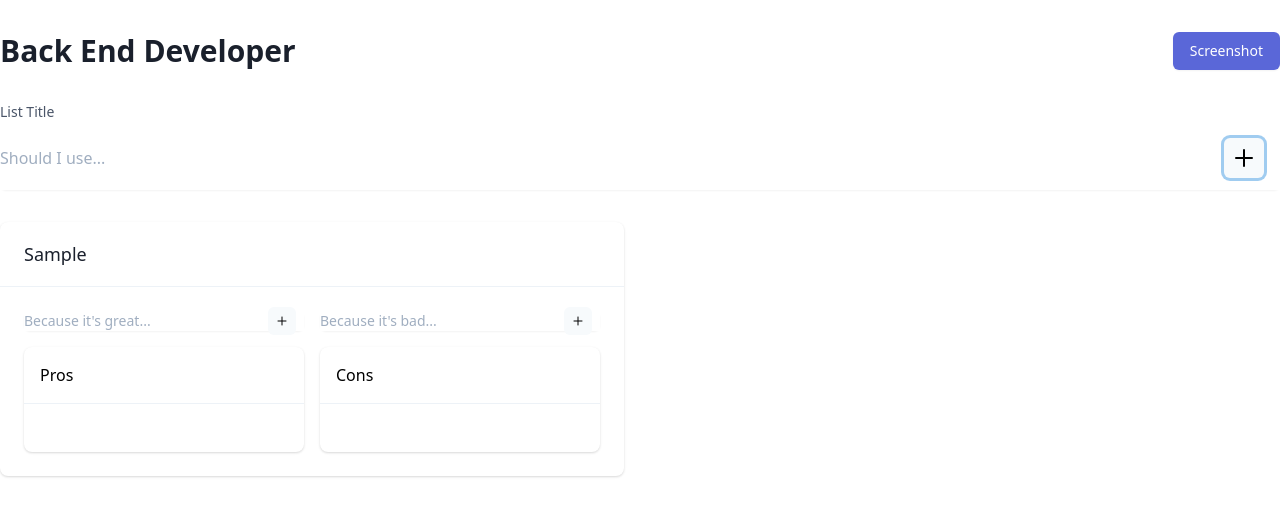
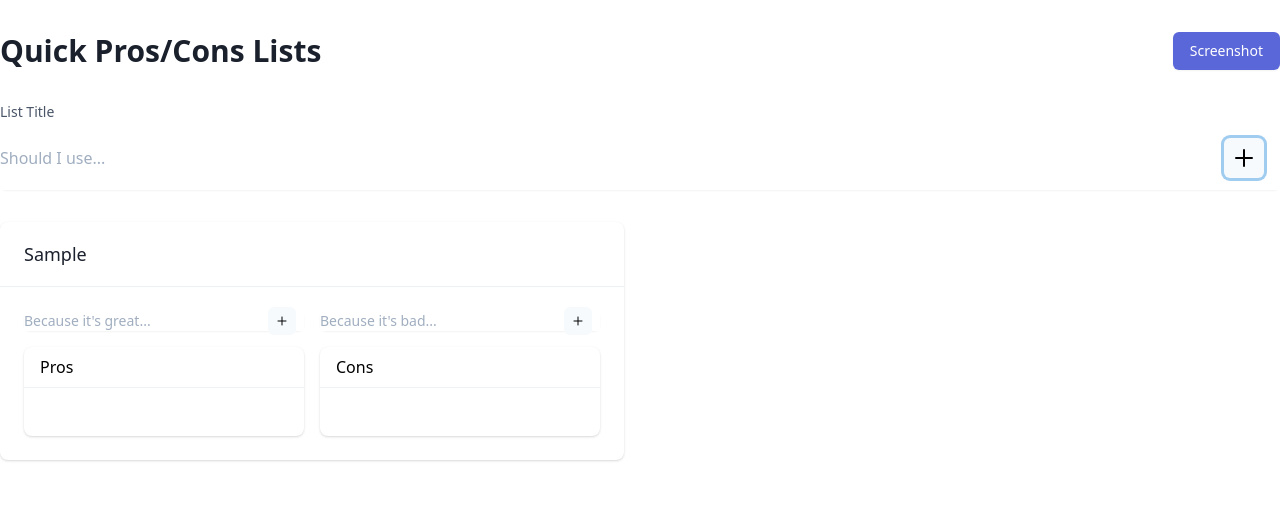
Before and after one commit to markmead/quick-pros-cons, a Vue app: page / in a window 1280 px wide. Both pictures are taken after typing "Sample" into the empty fields and a click on the button 1244 px from the left and 158 px from the top of the page. Shown: the top 516 px of the page. Built offline with nearby package versions, Linux system fonts and the light colour scheme; what @tailwindcss/ui would draw is missing.

Commit message:
refractor: padding on pros/const list title

```diff
--- a/src/components/List.vue
+++ b/src/components/List.vue
@@ -32,7 +32,7 @@
 
     <div class="grid grid-cols-2 gap-4">
       <div class="bg-white overflow-hidden shadow rounded-lg">
-        <div class="border-b border-gray-200 px-2 py-4 sm:px-4">
+        <div class="border-b border-gray-200 p-2 sm:px-4">
           <h2>Pros</h2>
         </div>
         <div class="px-4 py-5 sm:p-6">
@@ -46,7 +46,7 @@
       </div>
 
       <div class="bg-white overflow-hidden shadow rounded-lg">
-        <div class="border-b border-gray-200 px-2 py-4 sm:px-4">
+        <div class="border-b border-gray-200 p-2 sm:px-4">
           <h2>Cons</h2>
         </div>
         <div class="px-4 py-5 sm:p-6">
--- a/src/components/Title.vue
+++ b/src/components/Title.vue
@@ -2,7 +2,7 @@
   <div class="md:flex md:items-center md:justify-between">
     <div class="flex-1 min-w-0">
       <h2 class="text-2xl font-bold leading-7 text-gray-900 sm:text-3xl sm:leading-9">
-        Back End Developer
+        Quick Pros/Cons Lists
       </h2>
     </div>
     <div class="mt-4 flex md:mt-0 md:ml-4">
```
